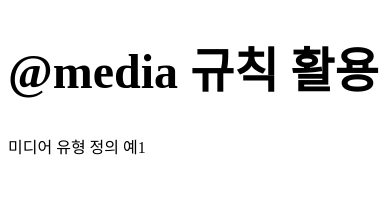
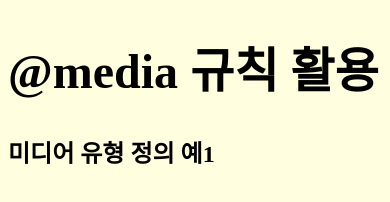
Before and after one commit to imsanghyeok/WebApp, a plain HTML site: page mobile.html in a window 390 px wide. Drawn offline with Linux system fonts and the light colour scheme.

Commit message:
Update mobile.html

```diff
--- a/mobile.html
+++ b/mobile.html
@@ -10,7 +10,7 @@
                     font-family : serif;}
             }
             @media only screen and (min-width : 321px) and (orientation : portrait){
-                *{background: limeyellow; color : black;
+                *{background: lightyellow; color : black;
                     font-family : serif;}
             }
             @media only screen and (min-width : 32px) and (orientation : landscape){
@@ -26,6 +26,6 @@
     </head>
     <body>
         <h1>@media 규칙 활용</h1>
-        <p>미디어 유형 정의 예1</p>
+        <h2>미디어 유형 정의 예1</h2>
     </body>
 </html>
```
